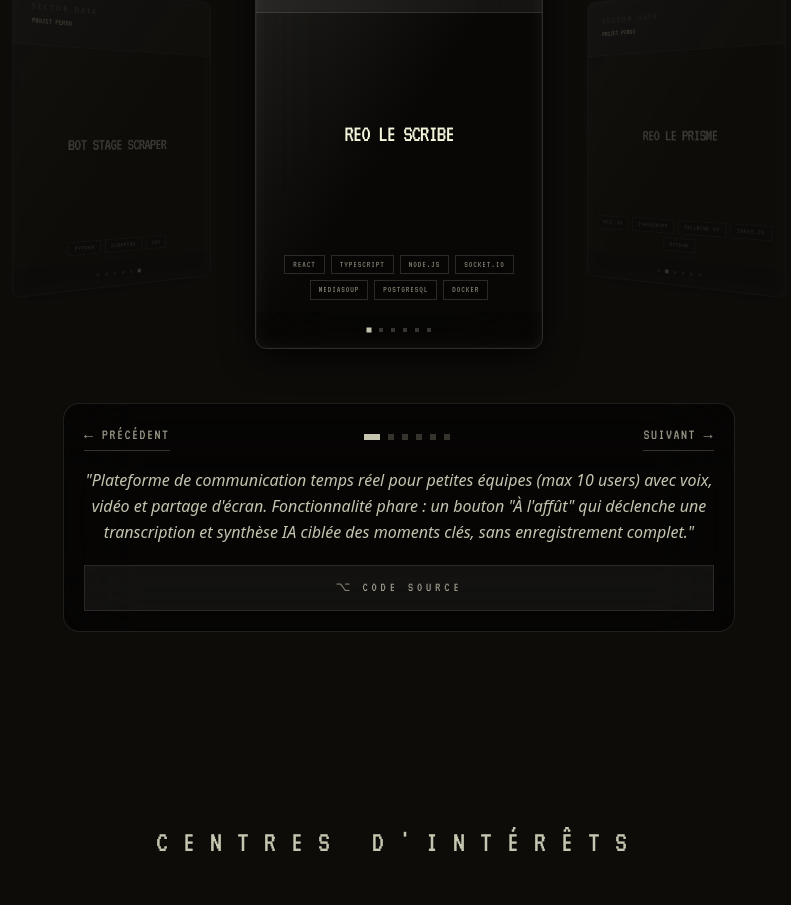
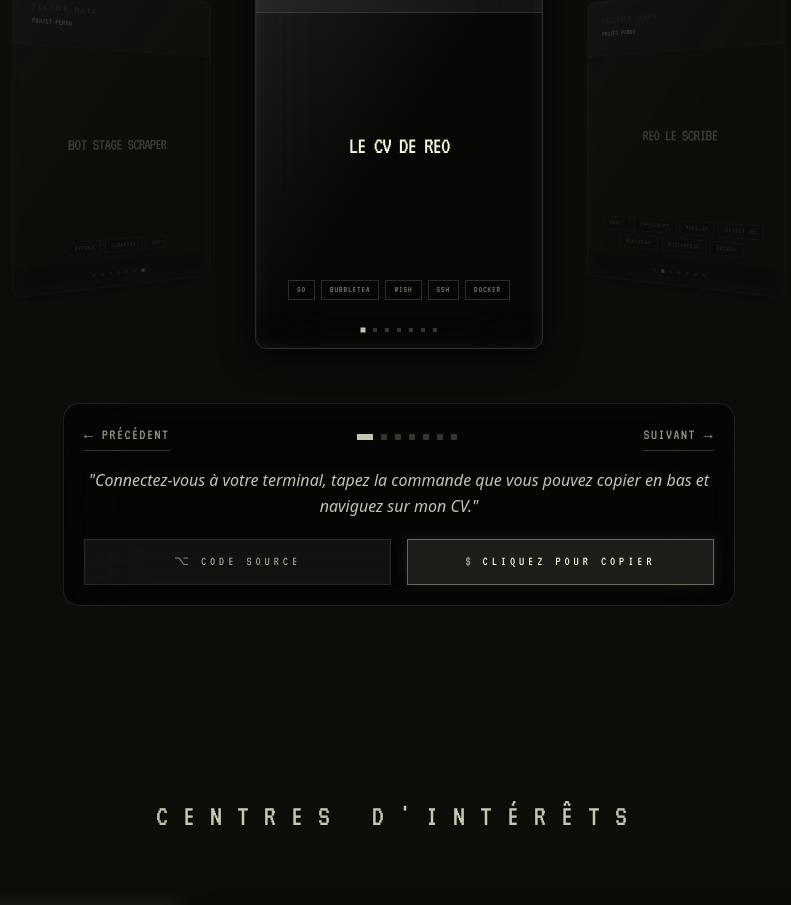
Before and after one commit to 404reo01/Portfolio2, a React (Vite) app: page / in a window 1280 px wide. Shown: the part 2940-3845 px from the top of the page, without its empty margins (241-1032 px from the left). Built offline with nearby package versions, Linux system fonts and the light colour scheme.

Commit message:
feat: ajouter Le CV de Reo + commande ssh terminal

```diff
--- a/src/components/Quests.jsx
+++ b/src/components/Quests.jsx
@@ -1,8 +1,17 @@
-import React, { useState, useRef } from 'react';
+import React, { useState, useEffect } from 'react';
 import { motion, AnimatePresence } from 'framer-motion';
 import { SectionHeader, GlassCard, PixelButton } from './ui';
+import { SSH_COMMAND } from '../constants';
 
 const projects = [
+  {
+    title: 'Le CV de Reo',
+    type: 'Projet Perso',
+    stack: ['Go', 'Bubbletea', 'Wish', 'SSH', 'Docker'],
+    description: "Connectez-vous à votre terminal, tapez la commande que vous pouvez copier en bas et naviguez sur mon CV.",
+    github: 'https://github.com/404reo01/CV-Terminal',
+    ssh: SSH_COMMAND,
+  },
   {
     title: 'Reo Le Scribe',
     type: 'Projet Perso',
@@ -55,6 +64,21 @@ const VELOCITY_THRESHOLD = 300;
 export default function Quests() {
   const [index, setIndex] = useState(0);
   const [hasSwipedOnce, setHasSwipedOnce] = useState(false);
+  const [copied, setCopied] = useState(null);
+
+  useEffect(() => { setCopied(null); }, [index]);
+
+  useEffect(() => {
+    if (!copied) return;
+    const id = setTimeout(() => setCopied(null), 2000);
+    return () => clearTimeout(id);
+  }, [copied]);
+
+  function copySSH() {
+    navigator.clipboard.writeText(SSH_COMMAND)
+      .then(() => setCopied('ok'))
+      .catch(() => setCopied('err'));
+  }
 
   const nextProject = () => setIndex((prev) => (prev + 1) % projects.length);
   const prevProject = () => setIndex((prev) => (prev - 1 + projects.length) % projects.length);
@@ -236,6 +260,26 @@ export default function Quests() {
             <span className="text-[#f5f5dc]/50">⌥</span> Code Source
           </PixelButton>
 
+          {projects[index].ssh && (
+            <motion.button
+              onClick={copySSH}
+              animate={{ boxShadow: copied === 'ok'
+                ? ['0 0 20px rgba(109,184,122,0.4)', '0 0 36px rgba(109,184,122,0.6)', '0 0 20px rgba(109,184,122,0.4)']
+                : copied === 'err'
+                ? ['0 0 20px rgba(220,60,60,0.4)', '0 0 36px rgba(220,60,60,0.6)', '0 0 20px rgba(220,60,60,0.4)']
+                : ['0 0 10px rgba(245,245,220,0.08)', '0 0 28px rgba(245,245,220,0.22)', '0 0 10px rgba(245,245,220,0.08)']
+              }}
+              transition={{ duration: 2.2, repeat: Infinity, ease: 'easeInOut' }}
+              className="flex-1 py-3 font-pixel uppercase text-[13px] tracking-[0.3em]
+                         bg-[#f5f5dc]/10 border border-[#f5f5dc]/35
+                         text-[#f5f5dc] hover:bg-[#f5f5dc]/20 transition-colors duration-200
+                         flex items-center justify-center gap-2"
+            >
+              <span className="text-[#f5f5dc]/60">{copied === 'ok' ? '✓' : copied === 'err' ? '✗' : '$'}</span>
+              {copied === 'ok' ? 'Copié !' : copied === 'err' ? 'Copiez manuellement' : 'Cliquez pour copier'}
+            </motion.button>
+          )}
+
           {projects[index].live && (
             <a
               href={projects[index].live}
--- a/src/components/Terminal.jsx
+++ b/src/components/Terminal.jsx
@@ -1,6 +1,7 @@
 import React, { useState, useEffect, useRef } from 'react';
 import { motion, AnimatePresence } from 'framer-motion';
 import { HudCorners } from './ui';
+import { SSH_COMMAND } from '../constants';
 
 const NAV_MAP = {
   accueil:     'Accueil',
@@ -27,9 +28,16 @@ const HELP_LINES = [
   '│  cd <section>      Naviguer vers une section  │',
   '│    accueil · competences · parcours           │',
   '│    projets · hobbies · contact                │',
+  '│  ssh               Accéder au CV interactif   │',
   '│  clear             Vider le terminal          │',
   '│  exit / q          Fermer                     │',
   '└──────────────────────────────────────────────┘',
+];
+
+const SSH_LINES_BASE = [
+  '> CV interactif accessible via SSH',
+  '─────────────────────────────────────',
+  `$ ${SSH_COMMAND}`,
 ];
 
 const WHOAMI_LINES = [
@@ -110,6 +118,12 @@ export default function Terminal({ onPhysics }) {
           'Sections : accueil · competences · parcours · projets · hobbies · contact',
         ]);
       }
+
+    } else if (lower === 'ssh' || lower === 'cv') {
+      push(SSH_LINES_BASE);
+      navigator.clipboard.writeText(SSH_COMMAND)
+        .then(() => push(['> Commande copiée dans le presse-papier ✓']))
+        .catch(() => push(['> Copiez la commande ci-dessus manuellement.']));
 
     } else if (lower === 'physics' || lower === 'run physics') {
       push(['⚠ Initialisation du moteur physique...', 'Appuyez sur Échap pour réinitialiser.']);
--- /dev/null
+++ b/src/constants.js
@@ -0,0 +1 @@
+export const SSH_COMMAND = 'ssh reo-ssh.duckdns.org';
```
